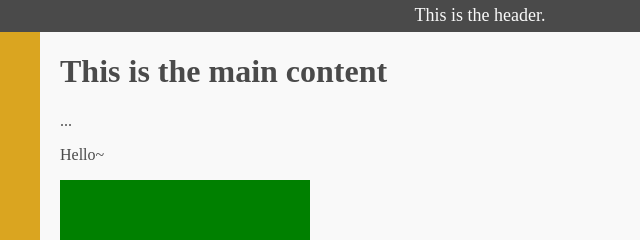
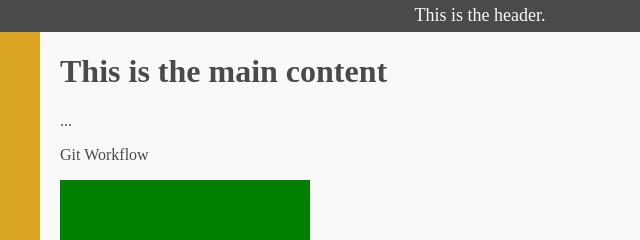
Before and after one commit to soyoung931014/html-css_practice, a plain HTML site: page semantic.html in a window 1280 px wide. Shown: the top 240 px of the page, 160-800 px from the left. Drawn offline with Linux system fonts and the light colour scheme.

Commit message:
workflow

```diff
--- a/semantic.html
+++ b/semantic.html
@@ -27,7 +27,7 @@
             <p>...</p>
             <div>
                 <p>
-                   Hello~
+                    Git Workflow
                 </p>
             </div>
             <div class="ghoo">1</div>
```
Also changed, not shown: p.html (+0 -1 lines).
